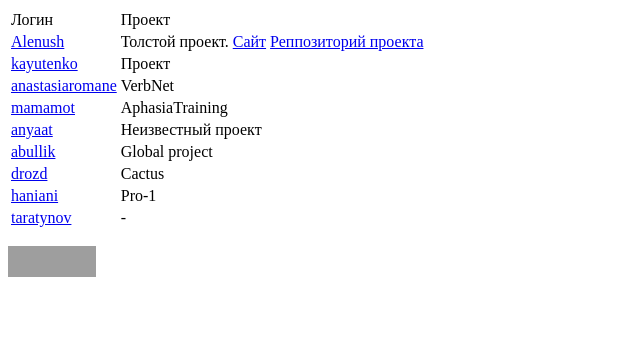
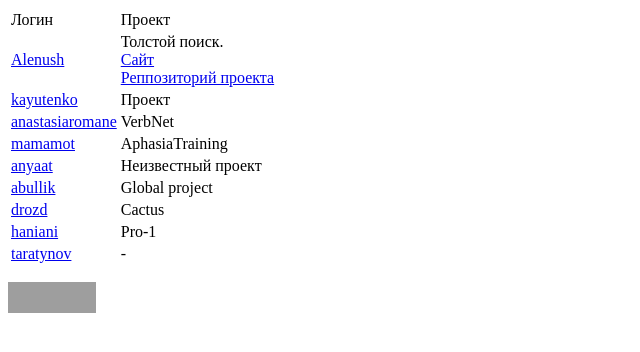
Before and after one commit to ProfitwareWebDev/webdev-practice, a plain HTML site: page 2016/152/index.html in a window 1280 px wide. Shown: the whole page, without its empty margins (0-640 px from the left). Drawn offline with Linux system fonts and the light colour scheme; grey boxes are pictures that could not be loaded.

Commit message:
changed markup

```diff
--- a/2016/152/index.html
+++ b/2016/152/index.html
@@ -18,10 +18,10 @@
             <tbody>
                 <tr>
                     <td><a href="https://github.com/Alenush">Alenush</a> </td>
-                    <td>Толстой проект.
-                        <a href="http://web-corpora.net/wsgi/tolstoy_search.wsgi/tolstoy/">Сайт</a>
-                        <a href="https://github.com/Alenush/tolstoy_search">Реппозиторий проекта</a>
-					</td>
+                    <td>Толстой поиск.<br>
+                        <a href="http://web-corpora.net/wsgi/tolstoy_search.wsgi/tolstoy/">Сайт</a><br>
+                        <a href="https://github.com/Alenush/tolstoy_search">Реппозиторий проекта</a><br>
+		    </td>
                 </tr>
                 <tr>
                     <td>
```
